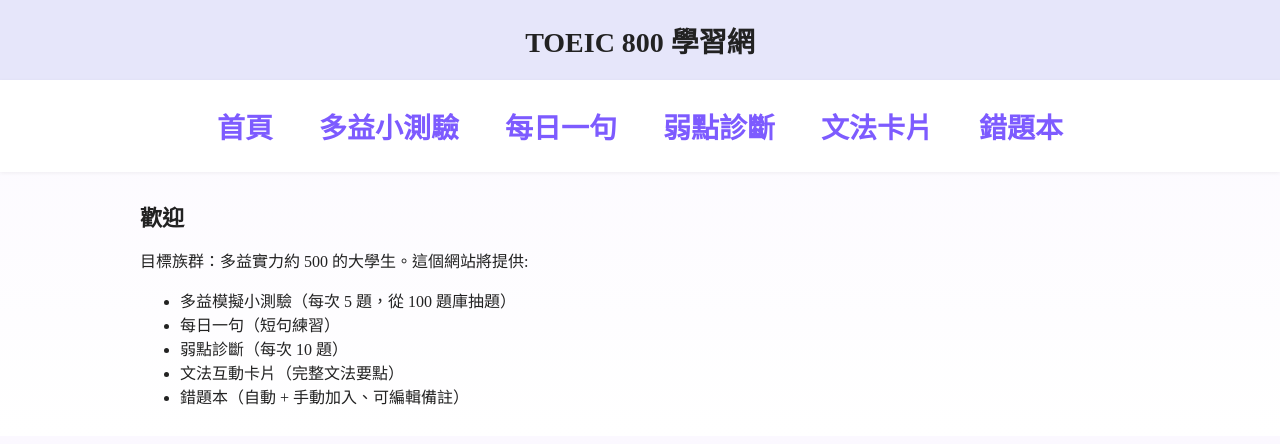
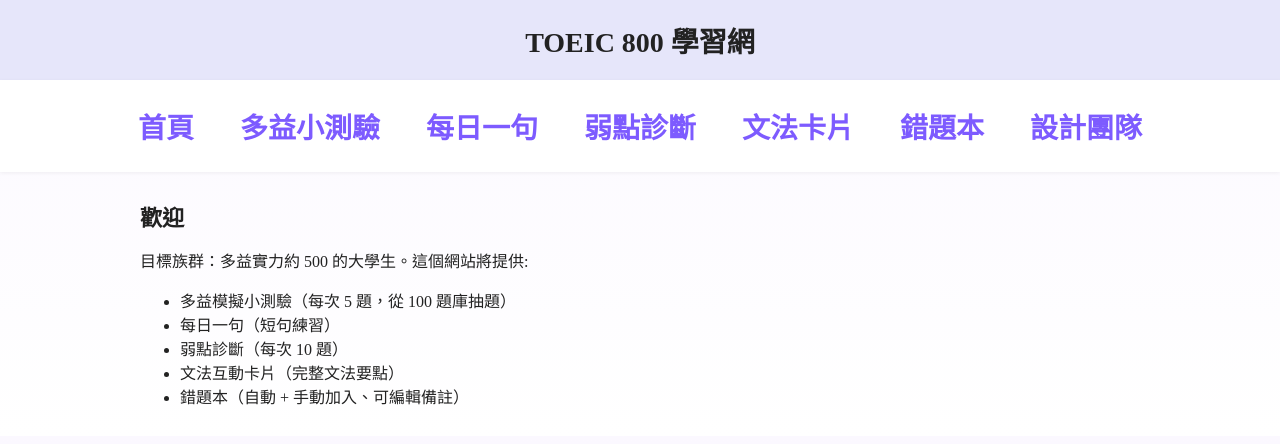
Before and after one commit to Anyi0325/TOEIC-800-, a plain HTML site: page index.html in a window 1280 px wide. Drawn offline with Linux system fonts and the light colour scheme.

Commit message:
Add '設計團隊' link to main navigation
Added a link to the design team in the navigation.

```diff
--- a/index.html
+++ b/index.html
@@ -18,7 +18,9 @@
   <a class="nav-item" href="skill.html">弱點診斷</a>
   <a class="nav-item" href="grammar.html">文法卡片</a>
   <a class="nav-item" href="errors.html">錯題本</a>
+  <a class="nav-item" href="team.html">設計團隊</a>
   </nav>
+
 
   <main class="container">
     <section>
```
Lines whose indentation alone changed are shown as unchanged.
